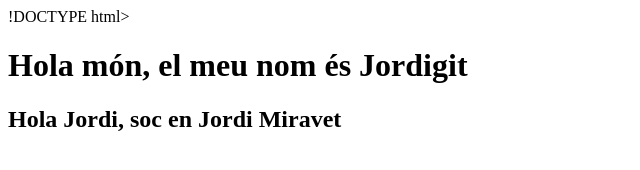
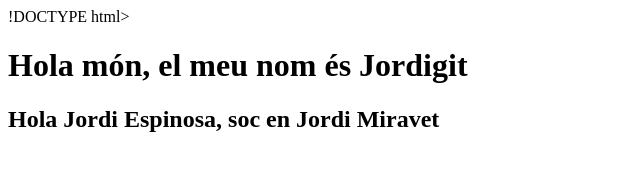
Before and after one commit to JEspinosa1770/meu-projecte, a plain HTML site: page index.html in a window 1280 px wide. Shown: the whole page, without its empty margins (0-640 px from the left). Drawn offline with Linux system fonts and the light colour scheme.

Commit message:
Afegint info a index.html

```diff
--- a/index.html
+++ b/index.html
@@ -7,6 +7,6 @@
 </head>
 <body>
     <h1>Hola món, el meu nom és Jordigit </h1>
-    <h2>Hola Jordi, soc en Jordi Miravet</h2>
+    <h2>Hola Jordi Espinosa, soc en Jordi Miravet</h2>
 </body>
 </html>
```
